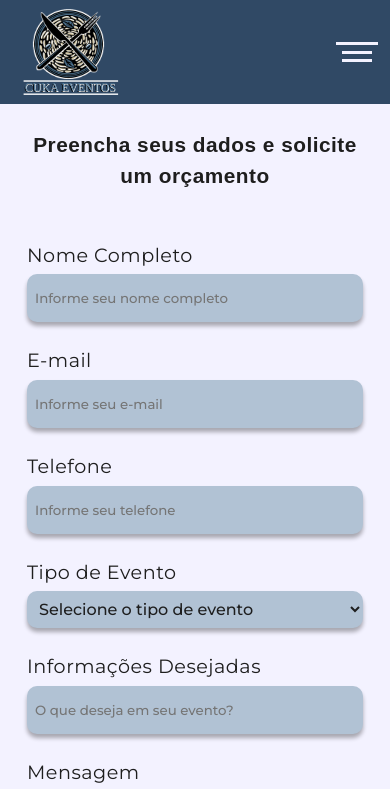
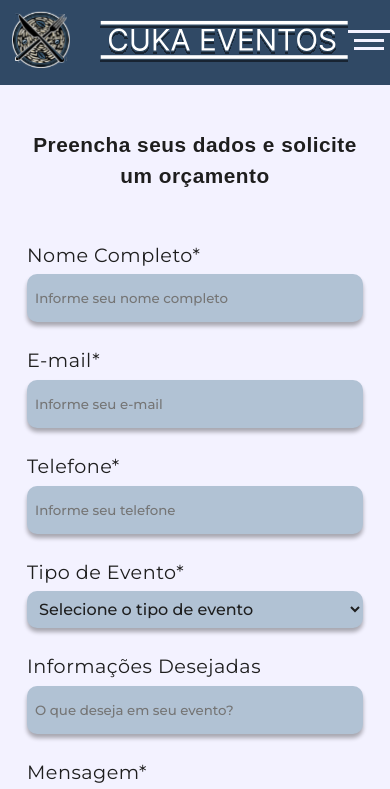
Before and after one commit to Luanquevedo/site-intitucional-next, a Next.js app: page /form in a window 390 px wide. Shown: the top 789 px of the page. Built offline with nearby package versions, Linux system fonts and the light colour scheme; a web font is replaced by a local one.

Commit message:
atualizado logo e estilização da nav

```diff
--- a/src/components/aboutus/index.scss
+++ b/src/components/aboutus/index.scss
@@ -56,7 +56,7 @@
         font-weight: $font-regular;
 
         img {
-            width: 2rem;
+            width: 1.5rem;
         }
 
         ul {
--- a/src/components/footer/index.scss
+++ b/src/components/footer/index.scss
@@ -68,7 +68,7 @@
 @media (min-width: 768px) {
     .Footer {
         justify-content: space-between;
-        height: 28vh;
+        height: 18vw;
 
         a {
             font-size: 1rem;
--- a/src/components/galery/card.js
+++ b/src/components/galery/card.js
@@ -21,8 +21,8 @@ const CardCarrousel = memo(() => {
         className="card__carousel__container"
         slidesPerView={4}
         spaceBetween={20}
-        autoplay={{ delay: 2000, disableOnInteraction: false }}
-        speed={5000}
+        autoplay={{ delay: 3000, disableOnInteraction: false }}
+        speed={1500}
         loop={true}
         modules={[Pagination, Autoplay]}
         breakpoints={{
--- a/src/components/hero/index.scss
+++ b/src/components/hero/index.scss
@@ -16,6 +16,10 @@
   color: $tertiaryfonttcolor;
   font-family: $tertiaryfont;
 
+  h1{
+    font-weight: 900;
+    text-shadow: 4px 4px 5px rgba(0, 0, 0, 0.85);
+  }
 
 
   &__Destaque {
--- a/src/components/mensage/formcomponent.js
+++ b/src/components/mensage/formcomponent.js
@@ -49,7 +49,7 @@ const FormContato = () => {
       <form onSubmit={handleSubmit} aria-describedby="form-description">
 
         <div className="Mensage__Form__itens">
-          <label htmlFor="nome">Nome Completo</label>
+          <label htmlFor="nome">Nome Completo*</label>
           <input
             type="text"
             id="nome"
@@ -63,7 +63,7 @@ const FormContato = () => {
         </div>
 
         <div className="Mensage__Form__itens">
-          <label htmlFor="email">E-mail</label>
+          <label htmlFor="email">E-mail*</label>
           <input
             type="email"
             id="email"
@@ -77,7 +77,7 @@ const FormContato = () => {
         </div>
 
         <div className="Mensage__Form__itens">
-          <label htmlFor="telefone">Telefone</label>
+          <label htmlFor="telefone">Telefone*</label>
           <input
             type="tel"
             id="telefone"
@@ -91,7 +91,7 @@ const FormContato = () => {
         </div>
 
         <div className="Mensage__Form__itens">
-          <label htmlFor="tipoEvento">Tipo de Evento</label>
+          <label htmlFor="tipoEvento">Tipo de Evento*</label>
           <select
             id="tipoEvento"
             name="tipoEvento"
@@ -123,7 +123,7 @@ const FormContato = () => {
         </div>
 
         <div className="Mensage__Form__itens">
-          <label htmlFor="mensagem">Mensagem</label>
+          <label htmlFor="mensagem">Mensagem*</label>
           <textarea
             id="mensagem"
             name="mensagem"
@@ -132,6 +132,7 @@ const FormContato = () => {
             rows="4"
             placeholder="Deixe sua mensagem ou dúvida aqui"
             aria-label="Mensagem adicional"
+            required
           ></textarea>
         </div>
 
--- a/src/components/nav/index.scss
+++ b/src/components/nav/index.scss
@@ -15,7 +15,7 @@
     padding-inline: 3vw;
 
     nav {
-      height: 7.1rem;
+      height: 5rem;
       display: flex;
       justify-content: space-between;
       align-items: center;
@@ -28,9 +28,7 @@
         align-items: center;
 
         img {
-          width: auto; // Permite que a largura seja ajustada dinamicamente
-          height: 8vw; // Define um tamanho responsivo
-          max-width: 200px; // Evita que fique muito grande
+          width: 23rem; // Define um tamanho responsivo
         }
       }
 
@@ -57,12 +55,13 @@
       .nav-list {
         margin-top: 1.5rem;
         display: flex;
-        gap: 54px;
+        gap: 50px;
         list-style: none;
 
         li {
           a {
-            font-size: 1rem;
+            font-size: 1.1rem;
+            text-shadow: 2px 2px 5px rgba(0, 0, 0, 0.8);
             color: $tertiaryfonttcolor;
             text-decoration: none;
             opacity: 1;
@@ -87,6 +86,7 @@
           padding: 0.5rem 1rem;
           cursor: pointer;
           border-radius: 5px;
+          font-size: 0.9rem;
           transition: background-color 0.3s ease;
 
           &:hover {
@@ -106,13 +106,13 @@
 
     .nav {
       display: flex;
-      height: 6.5rem;
+      height: 5rem;
       max-width: 98vw;
       justify-content: space-between;
       .logo img {
-        margin-left: -2rem;
-        height: 100px; // Ajuste específico para mobile
-        max-width: 180px;
+
+        width: 21rem; // Ajuste específico para mobile
+
       }
 
       .hamburguer {
@@ -146,7 +146,7 @@
 
         li {
           a {
-            font-size: 1.2rem;
+            font-size: 1.3rem;
             text-align: center;
             display: block;
             padding: 10px;
--- a/src/styles/_variables.scss
+++ b/src/styles/_variables.scss
@@ -7,7 +7,8 @@ $backgroudcolorSecondary: #F3F2FF;
 $fontcolor: #1E1E1E;
 $secondaryfontcolor: #252B49;
 $tertiaryfonttcolor: #F3F2FF;
-$yellow: #FFD700;
+$yellow: #92cef0;
+$wt: #ffffff; // variavel botão
 $bta: #4D5566;
 
 // Pesos para Eczar (principal)
```
Also changed, not shown: public/logo.png (added), public/logo.svg.
